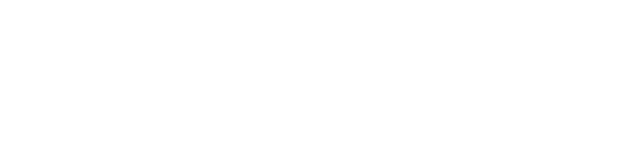
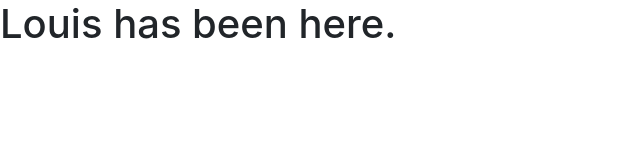
Before and after one commit to louishtrinh/Inventory-Tracker, a plain HTML site: page index.html in a window 1280 px wide. Shown: the whole page, without its empty margins (0-640 px from the left). Drawn offline with nearby package versions, Linux system fonts and the light colour scheme.

Commit message:
added something on line 31 in index.html

```diff
--- a/index.html
+++ b/index.html
@@ -28,7 +28,7 @@
 </head>
 
 <body>
-
+<h1>Louis has been here.</h1>
 
 
 
```
